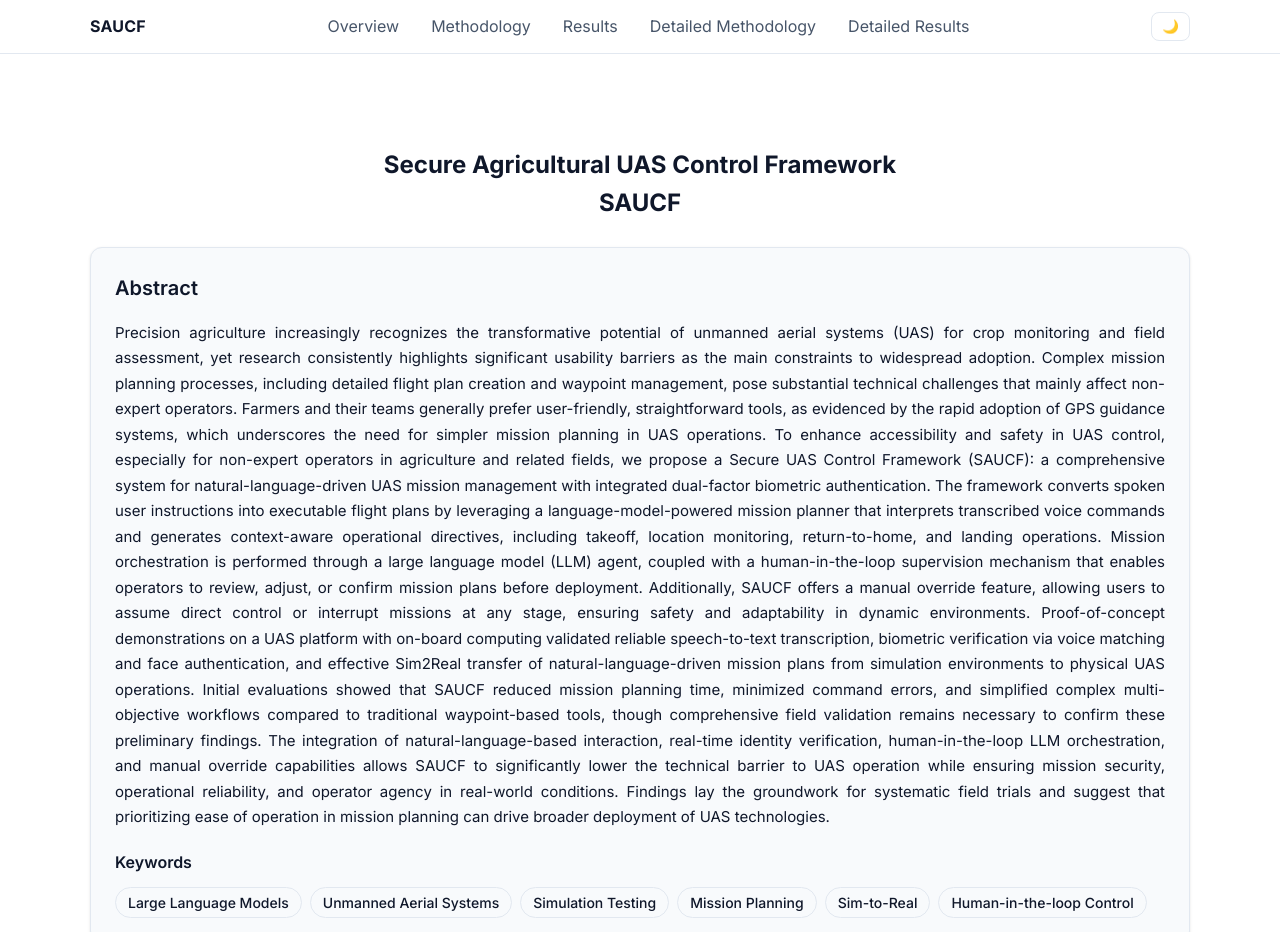
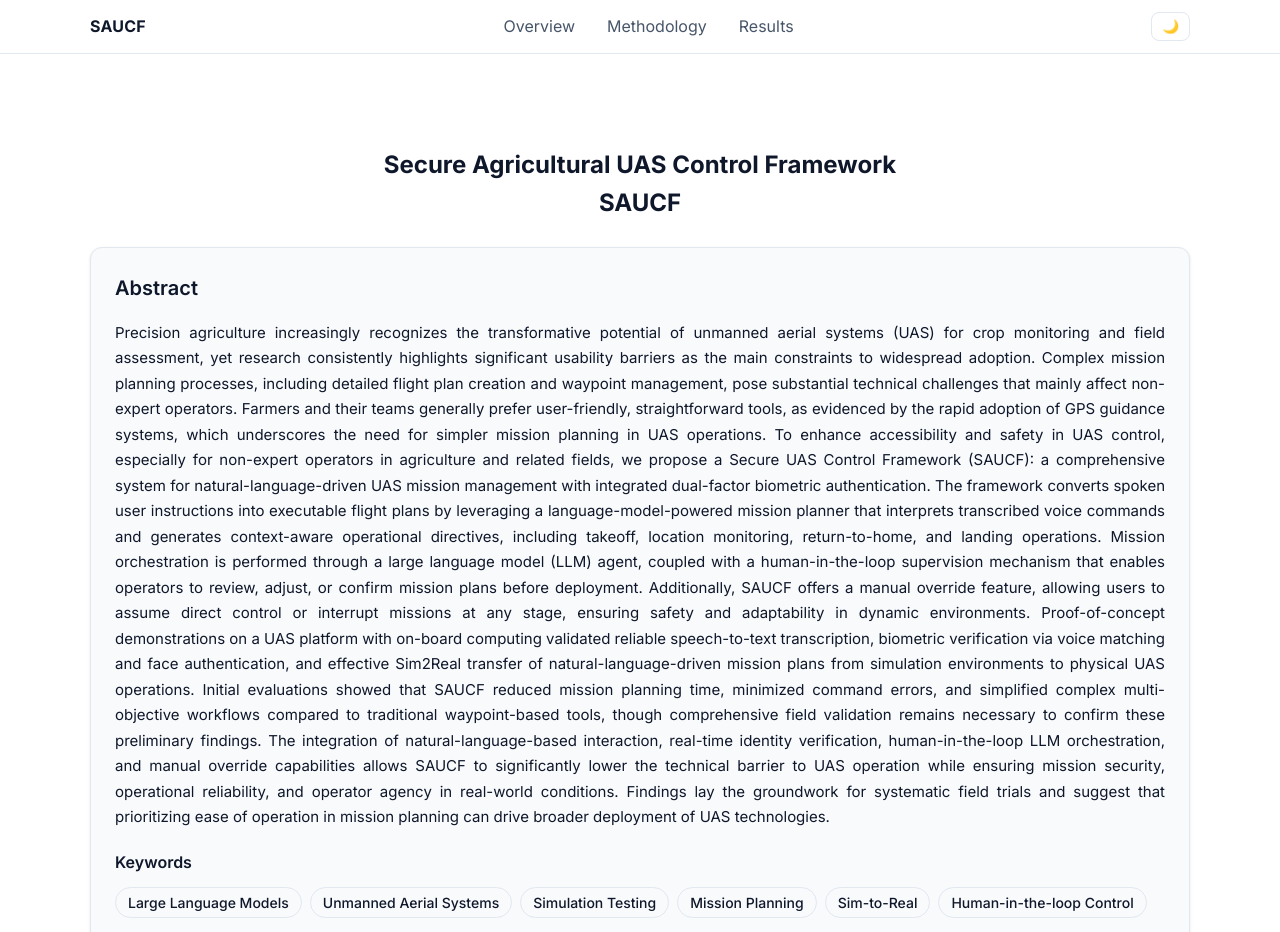
Before and after one commit to Nihar1402-iit/SAUCF-Project-Page, a plain HTML site: page index.html in a window 1280 px wide. Shown: the top 932 px of the page. Drawn offline with Linux system fonts and the light colour scheme.

Commit message:
changes-3

```diff
--- a/index.html
+++ b/index.html
@@ -25,8 +25,6 @@
             <!-- <li><a href="#paper">Paper</a></li> -->
             <li><a href="#methodology">Methodology</a></li>
             <li><a href="#results">Results</a></li>
-            <li><a href="methodology-detailed.html">Detailed Methodology</a></li>
-            <li><a href="results.html">Detailed Results</a></li>
             <!-- <li><a href="#resources">Resources</a></li> -->
           </ul>
         </nav>
```
